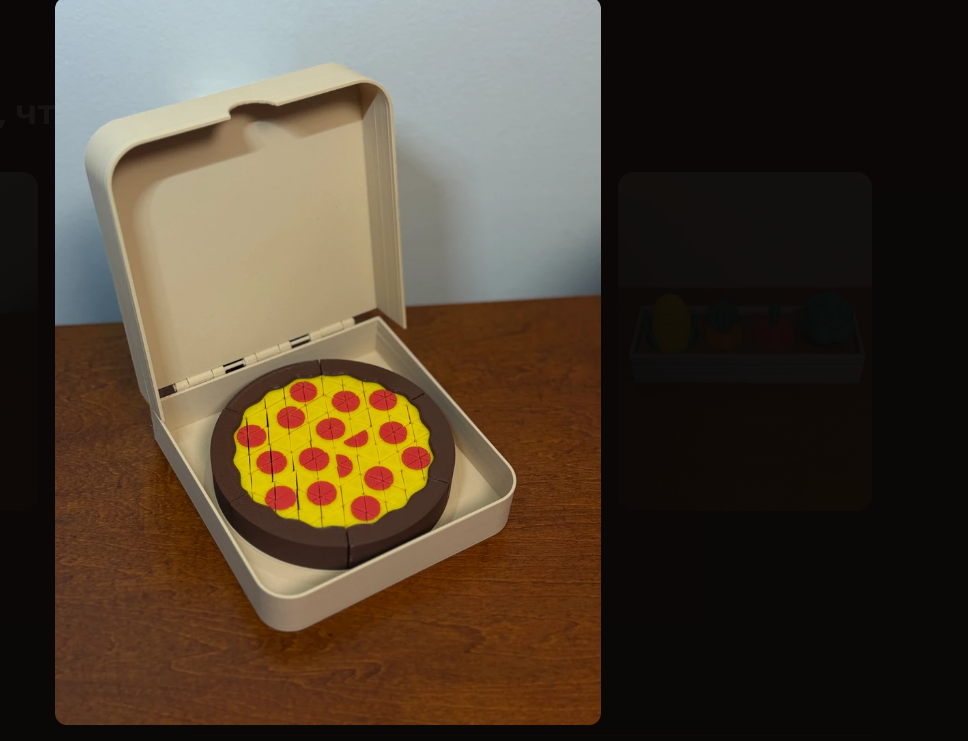
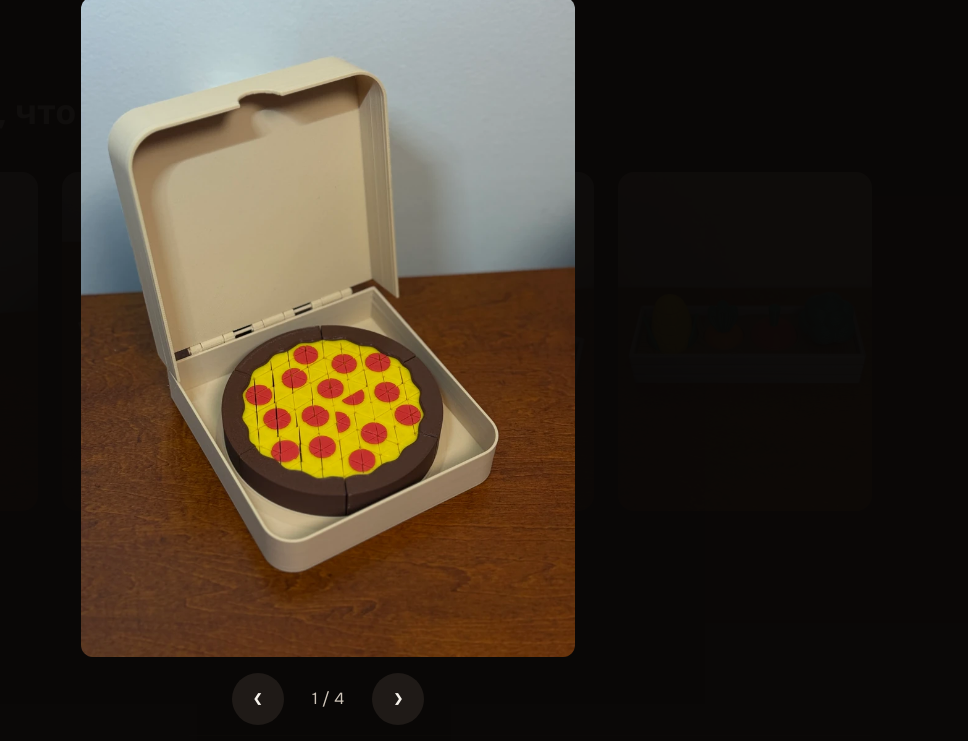
Before and after one commit to DesFis-lab/my-business, a plain HTML site: page index.html in a window 1280 px wide. Both pictures are taken after a click on the button 223 px from the left and 2198 px from the top of the page. Shown: the part 1857-2598 px from the top of the page, without its empty margins (312-1280 px from the left). Drawn offline with Linux system fonts and the light colour scheme; a web font is replaced by a local one.

Commit message:
Просмотр фото: листание кнопками, стрелками и свайпом, счётчик «2 / 4»
Co-Authored-By: Claude Sonnet 5.5 <noreply@anthropic.com>

```diff
--- a/index.html
+++ b/index.html
@@ -241,6 +241,11 @@
 <dialog class="lightbox" id="lightbox" aria-label="Фото работы">
   <button class="lb-close" type="button" id="lbClose" aria-label="Закрыть фото">&times;</button>
   <img id="lbImg" src="" alt="">
+  <div class="lb-nav">
+    <button class="lb-btn" type="button" id="lbPrev" aria-label="Предыдущее фото">&#8249;</button>
+    <span class="lb-count" id="lbCount" aria-live="polite"></span>
+    <button class="lb-btn" type="button" id="lbNext" aria-label="Следующее фото">&#8250;</button>
+  </div>
 </dialog>
 
 <div class="sticky"><a class="btn btn-accent" href="#order">Получить расчёт</a></div>
--- a/script.js
+++ b/script.js
@@ -77,22 +77,45 @@ if (!location.hash) window.scrollTo(0, 0);
     document.querySelectorAll('.hero-cta .btn, #order').forEach(function (el) { so.observe(el); });
   }
 
-  // Просмотр фото работ: нажали на фото — открылось крупно; крестик, фон или Esc — закрыть.
+  // Просмотр фото работ: нажали на фото — открылось крупно. Листать: кнопки, стрелки клавиатуры
+  // или свайп. Закрыть: крестик, тёмный фон или Esc.
   var lb = document.getElementById('lightbox');
   var lbImg = document.getElementById('lbImg');
-  if (lb && typeof lb.showModal === 'function') {
-    document.querySelectorAll('[data-zoom]').forEach(function (btn) {
-      btn.addEventListener('click', function () {
-        var img = btn.querySelector('img');
-        lbImg.src = img.currentSrc || img.src;
-        lbImg.alt = img.alt;
+  var lbCount = document.getElementById('lbCount');
+  var zoomImgs = Array.prototype.map.call(document.querySelectorAll('[data-zoom] img'), function (i) { return i; });
+  var lbIndex = 0;
+  if (lb && typeof lb.showModal === 'function' && zoomImgs.length) {
+    var lbShow = function (i) {
+      lbIndex = (i + zoomImgs.length) % zoomImgs.length;
+      var img = zoomImgs[lbIndex];
+      lbImg.src = img.currentSrc || img.src;
+      lbImg.alt = img.alt;
+      lbCount.textContent = (lbIndex + 1) + ' / ' + zoomImgs.length;
+    };
+    zoomImgs.forEach(function (img, i) {
+      img.parentElement.addEventListener('click', function () {
+        lbShow(i);
         lb.showModal();
         document.body.classList.add('lb-open');
       });
     });
     document.getElementById('lbClose').addEventListener('click', function () { lb.close(); });
-    lb.addEventListener('click', function (e) { if (e.target !== lbImg) lb.close(); });
+    document.getElementById('lbPrev').addEventListener('click', function () { lbShow(lbIndex - 1); });
+    document.getElementById('lbNext').addEventListener('click', function () { lbShow(lbIndex + 1); });
+    lb.addEventListener('click', function (e) { if (e.target !== lbImg && !e.target.closest('button')) lb.close(); });
     lb.addEventListener('close', function () { document.body.classList.remove('lb-open'); });
+    lb.addEventListener('keydown', function (e) {
+      if (e.key === 'ArrowLeft') lbShow(lbIndex - 1);
+      if (e.key === 'ArrowRight') lbShow(lbIndex + 1);
+    });
+    var touchX = null;
+    lb.addEventListener('touchstart', function (e) { touchX = e.changedTouches[0].clientX; }, { passive: true });
+    lb.addEventListener('touchend', function (e) {
+      if (touchX === null) return;
+      var dx = e.changedTouches[0].clientX - touchX;
+      touchX = null;
+      if (Math.abs(dx) > 50) lbShow(lbIndex + (dx < 0 ? 1 : -1));
+    }, { passive: true });
   }
 
   // Форма заявки. Настоящую отправку на сервер подключим позже (Блок 9).
--- a/style.css
+++ b/style.css
@@ -163,8 +163,8 @@ h1 { font-size: 52px; line-height: 1.1; margin: 28px 0 24px; }
 /* Просмотр фото на весь экран */
 .lightbox {
   position: fixed; inset: 0; width: 100%; height: 100%; max-width: none; max-height: none;
-  margin: 0; padding: 56px 16px 16px; border: 0;
-  background: rgba(10,8,7,.94);
+  margin: 0; padding: 56px 16px 84px; border: 0; touch-action: pan-y;
+  background: rgba(10,8,7,.97);
   align-items: center; justify-content: center;
   cursor: zoom-out;
 }
@@ -175,7 +175,13 @@ h1 { font-size: 52px; line-height: 1.1; margin: 28px 0 24px; }
   border: 0; border-radius: 50%; background: var(--card); color: var(--on-dark);
   font: 400 32px/1 var(--body); cursor: pointer;
 }
-.lb-close:hover { background: var(--line-2); }
+.lb-close:hover, .lb-btn:hover { background: var(--line-2); }
+.lb-nav { position: absolute; left: 0; right: 0; bottom: 16px; display: flex; justify-content: center; align-items: center; gap: 16px; cursor: default; }
+.lb-btn {
+  width: 52px; height: 52px; border: 0; border-radius: 50%; background: var(--card); color: var(--on-dark);
+  font: 400 34px/1 var(--body); cursor: pointer; padding: 0 0 4px;
+}
+.lb-count { min-width: 56px; text-align: center; font-size: 16px; color: var(--muted); }
 body.lb-open { overflow: hidden; }
 .row3 { display: grid; grid-template-columns: repeat(3, minmax(0, 1fr)); gap: 24px; margin-top: 24px; }
 .review {
```
